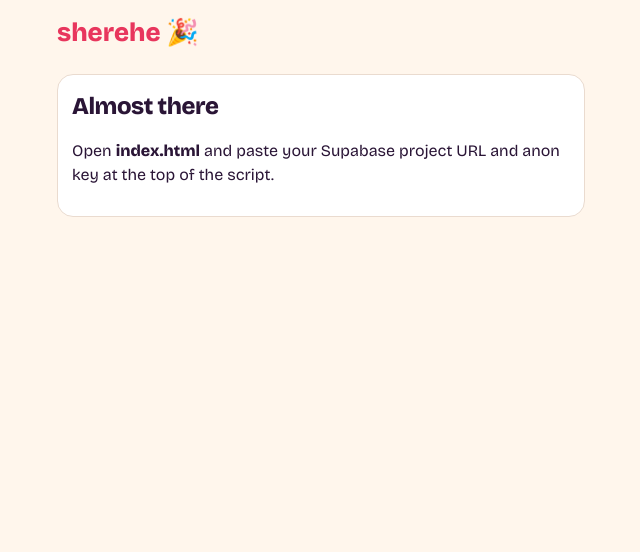
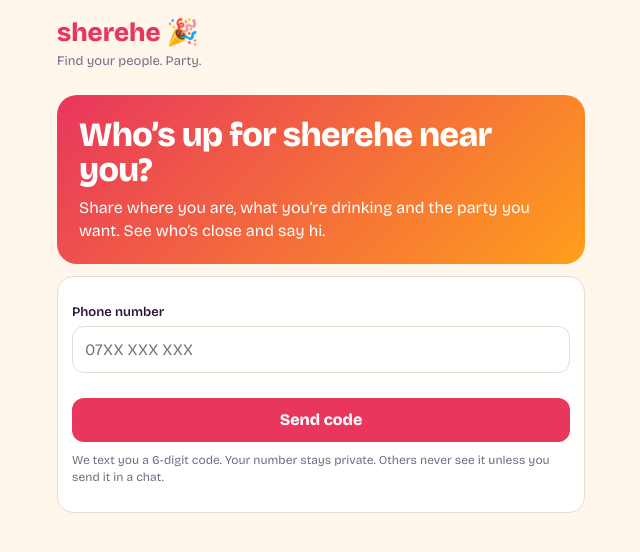
Before and after one commit to daviditegi/sherehe, a plain HTML site: page index.html in a window 1280 px wide. Shown: the whole page, without its empty margins (319-959 px from the left). Drawn offline with nearby package versions, Linux system fonts and the light colour scheme.

Commit message:
Update Supabase configuration with new URL and key

```diff
--- a/index.html
+++ b/index.html
@@ -54,7 +54,7 @@ video{width:100%;border-radius:16px;background:#000;transform:scaleX(-1);margin:
 <script src="https://cdn.jsdelivr.net/npm/@supabase/supabase-js@2.45.4/dist/umd/supabase.min.js"></script>
 <script>
 /* ===== 1. Paste your Supabase values (Project Settings > API). The anon key is safe to be public. ===== */
-var CFG={URL:"YOUR_SUPABASE_URL",KEY:"YOUR_SUPABASE_ANON_KEY"};
+var CFG={URL:"https://qlrybugptorlmosgimzx.supabase.co",KEY:"eyJhbGciOiJIUzI1NiIsInR5cCI6IkpXVCJ9.eyJpc3MiOiJzdXBhYmFzZSIsInJlZiI6InFscnlidWdwdG9ybG1vc2dpbXp4Iiwicm9sZSI6ImFub24iLCJpYXQiOjE3OTUxMjg0ODIsImV4cCI6MjExMDcwNDQ4Mn0.U1qxofhx3s8Xeux8nK0IUISbqSgmrfikjl3P6nccpVs"};
 /* ===== */
 var TOWNS={Naivasha:[-0.7172,36.431],Nairobi:[-1.2864,36.8172],Nakuru:[-0.3031,36.08],Gilgil:[-0.4968,36.3197],Mombasa:[-4.0435,39.6682],Kisumu:[-0.0917,34.768],Eldoret:[0.5143,35.2698],Thika:[-1.0333,37.0693],Nyeri:[-0.4201,36.9476],Machakos:[-1.5177,37.2634],Malindi:[-3.2192,40.1169],Narok:[-1.0783,35.8601],Kisii:[-0.6817,34.7667],Meru:[0.047,37.6498],Embu:[-0.5389,37.4596]};
 var TYPES=["House party","Clubbing","Event","Wedding","Just chilling"];
```
